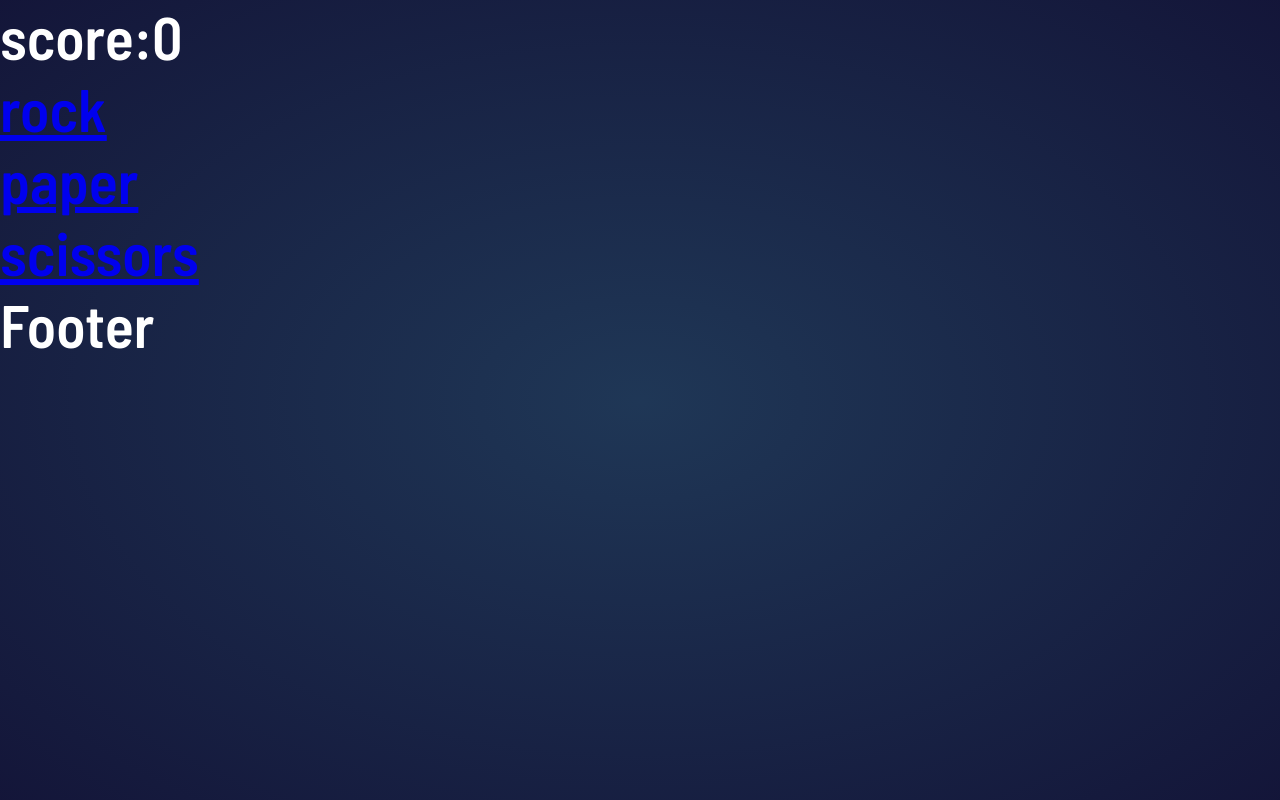
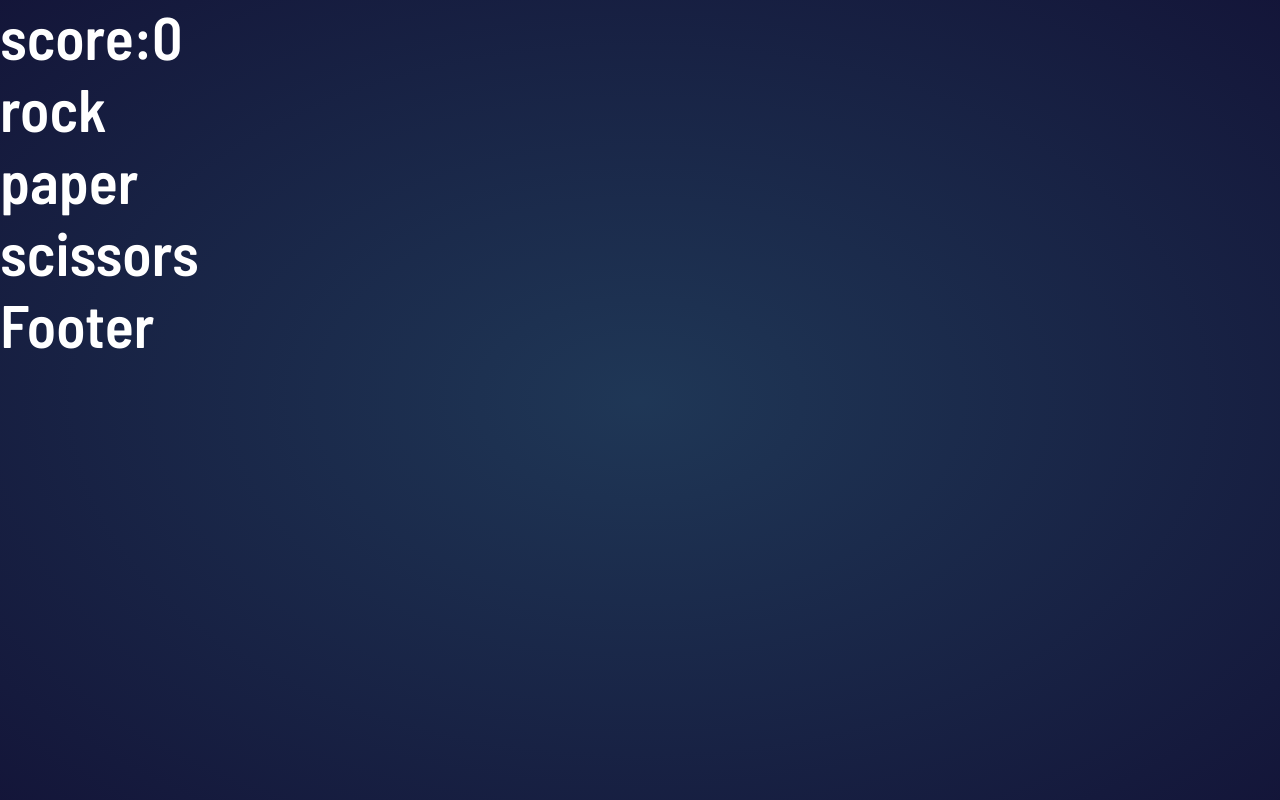
Before and after one commit to Mercytheboy/rock-paper-scissor, a React (Vite) app: page / in a window 1280 px wide. Built offline with nearby package versions, Linux system fonts and the light colour scheme.

Commit message:
debuggin code

```diff
--- a/src/App.jsx
+++ b/src/App.jsx
@@ -9,6 +9,8 @@ import "./app.css";
 function App() {
   const [score, setScore] = useState(0);
   const [playerChoice, setPlayerChoice] = useState("");
+  const [playerResult, setPlayerResult] = useState("");
+  const [computerChoice, setComputerChoice] = useState("");
 
   return (
     <>
@@ -19,12 +21,28 @@ function App() {
           <Route
             exact
             path="/"
-            element={<Game setPlayerChoice={setPlayerChoice} />}
+            element={
+              <Game
+                playerChoice={playerChoice}
+                setPlayerChoice={setPlayerChoice}
+                setPlayerResult={setPlayerResult}
+                setComputerChoice={setComputerChoice}
+                computerChoice={computerChoice}
+                score={score}
+                setScore={setScore}
+              />
+            }
           />
 
           <Route
             path="/result"
-            element={<Result playerChoice={playerChoice} setScore={setScore} />}
+            element={
+              <Result
+                playerChoice={playerChoice}
+                playerResult={playerResult}
+                computerChoice={computerChoice}
+              />
+            }
           />
         </Routes>
       </div>
--- a/src/components/game/Game.jsx
+++ b/src/components/game/Game.jsx
@@ -1,30 +1,90 @@
-import React, { useEffect } from "react";
-import { Link } from "react-router-dom";
+import React, { useEffect, useState } from "react";
 
-function Game({ setPlayerChoice }) {
-  const SetChoice = e => {
-    setPlayerChoice(e.target.dataset.id);
+function Game({
+  playerChoice,
+  setPlayerChoice,
+  computerChoice,
+  setComputerChoice,
+  setPlayerResult,
+  score,
+  setScore,
+}) {
+  const [userChoice, setUserChoice] = useState("");
+
+  const setChoice = choice => {
+    setPlayerChoice(choice);
+    console.log(`init ${choice}`);
   };
 
+  // console.log(`player chose = ${playerChoice}`);
+  // console.log(`computer chose ${computerChoice}`);
+
+  const getComputerChoice = () => {
+    const choices = ["rock", "paper", "scissors"];
+    const index = Math.floor(Math.random() * choices.length);
+    setComputerChoice(choices[index]);
+  };
+
+  useEffect(() => {
+    setComputerChoice("");
+    getComputerChoice();
+  }, [userChoice]);
+
+  const getWinner = () => {
+    console.log(`user chose = ${userChoice}`);
+    console.log(`computer chose ${computerChoice}`);
+    setPlayerChoice(userChoice);
+    console.log(`player chose = ${playerChoice}`);
+
+    // getComputerChoice();
+    if (userChoice === computerChoice) {
+      setScore(score);
+      setPlayerResult("tie");
+    } else if (
+      (userChoice === "rock" && computerChoice === "scissors") ||
+      (userChoice === "scissors" && computerChoice === "paper") ||
+      (userChoice === "paper" && computerChoice === "rock")
+    ) {
+      setScore(score + 1);
+      setPlayerResult("win");
+    } else {
+      setScore(score - 1);
+      setPlayerResult("lose");
+    }
+  };
+
+  console.log(`i chose ${userChoice}`);
   return (
     <div>
-      <Link to="/result">
-        <div data-id="rock" onClick={SetChoice}>
+      <div
+        data-id="rock"
+        onClick={() => {
+          setChoice("rock");
+          setUserChoice("rock");
+          getWinner();
+        }}>
         rock
       </div>
-      </Link>
 
-      <Link to="/result">
-        <div data-id="paper" onClick={SetChoice}>
+      <div
+        data-id="paper"
+        onClick={() => {
+          setChoice("paper");
+          setUserChoice("paper");
+          getWinner();
+        }}>
         paper
       </div>
-      </Link>
 
-      <Link to="/result">
-        <div data-id="scissors" onClick={SetChoice}>
+      <div
+        data-id="scissors"
+        onClick={() => {
+          setChoice("scissors");
+          setUserChoice("scissors");
+          getWinner();
+        }}>
         scissors
       </div>
-      </Link>
     </div>
   );
 }
--- a/src/components/result/Result.jsx
+++ b/src/components/result/Result.jsx
@@ -1,38 +1,11 @@
-import React, { useEffect, useState } from "react";
+import React from "react";
 import { Link } from "react-router-dom";
 
-function Result({ playerChoice, setScore }) {
-  const [computerChoice, setComputerChoice] = useState("");
-  const [playerResult, setPlayerResult] = useState("");
-
-  const getComputerChoice = () => {
-    const choices = ["rock", "paper", "scissors"];
-    const index = Math.floor(Math.random() * choices.length);
-    setComputerChoice(choices[index]);
-  };
-
-  useEffect(() => {
-    getComputerChoice();
-  }, []);
-
-  const getWinner = () => {
-    if (playerChoice === computerChoice) {
-      setPlayerResult("tie");
-    } else if (
-      (playerChoice === "rock" && computerChoice === "scissors") ||
-      (playerChoice === "scissors" && computerChoice === "paper") ||
-      (playerChoice === "paper" && computerChoice === "rock")
-    ) {
-      setScore(prevScore => prevScore + 1);
-      setPlayerResult("win");
-    } else {
-      setScore(prevScore => prevScore - 1);
-      setPlayerResult("lose");
-    }
-  };
-  useEffect(() => {
-    getWinner();
-  }, [computerChoice]);
+function Result({
+  playerChoice,
+  computerChoice,
+  playerResult,
+}) {
 
   return (
     <div>
```
Lines whose indentation alone changed are shown as unchanged.
